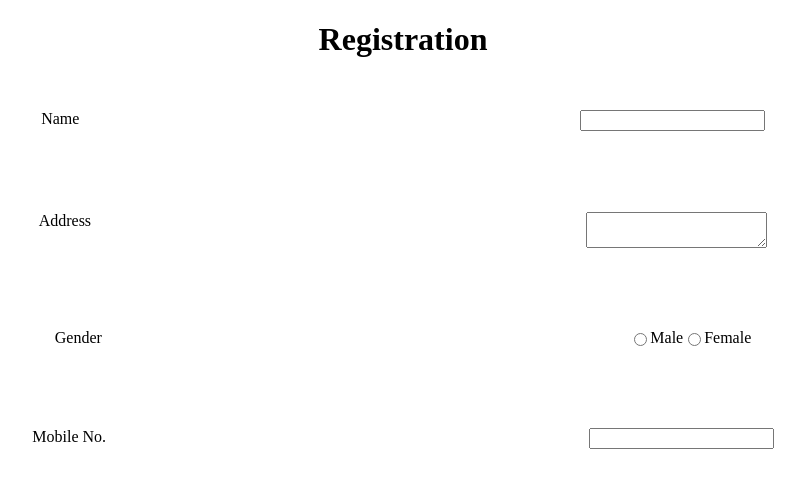
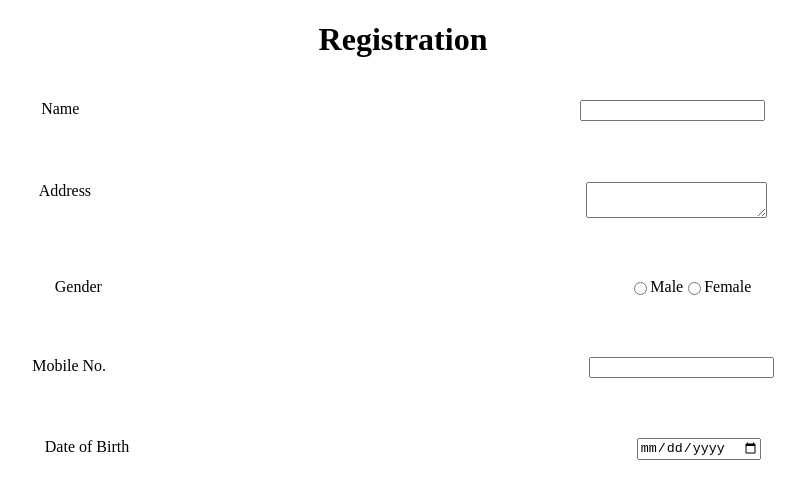
Before and after one commit to A-Scode/cms-day-1-assignment, a plain HTML site: page index.html in a window 1280 px wide. Shown: the whole page, without its empty margins (237-1042 px from the left). Drawn offline with Linux system fonts and the light colour scheme.

Commit message:
date of birth

```diff
--- a/index.html
+++ b/index.html
@@ -38,6 +38,11 @@
             <input type="number" pattern="[789][0-9]{9}">
         </div>
 
+        <div class="holder">
+            <label for="dob">Date of Birth</label>
+            <input type="date" required>
+        </div>
+
     </form>
 </body>
 </html>
```
